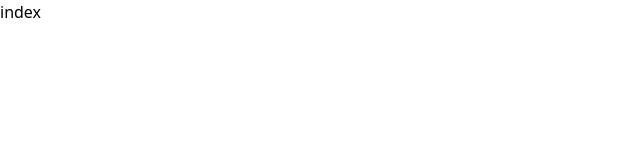
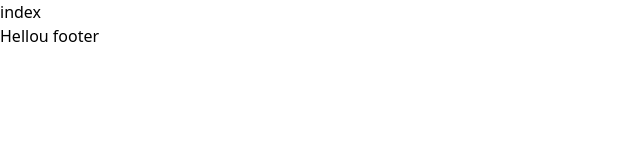
Before and after one commit to VictorSalome/Desafio-Oglobo, a React (Vite) app: page / in a window 1280 px wide. Shown: the top 160 px of the page, without its empty margins (0-640 px from the left). Built offline with nearby package versions, Linux system fonts and the light colour scheme.

Commit message:
feat(criação): implementação footer

```diff
--- a/src/App.tsx
+++ b/src/App.tsx
@@ -1,9 +1,11 @@
+import { Footer } from "./components/Footer";
 import { Home } from "./pages/home/home";
 
 function App() {
   return (
     <>
       <Home />
+      <Footer />
     </>
   );
 }
--- /dev/null
+++ b/src/components/Footer/index.tsx
@@ -0,0 +1,3 @@
+export const Footer = () => {
+  return <footer>Hellou footer</footer>;
+};
```
